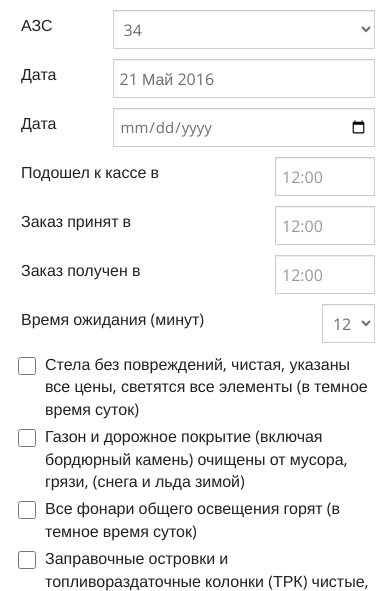
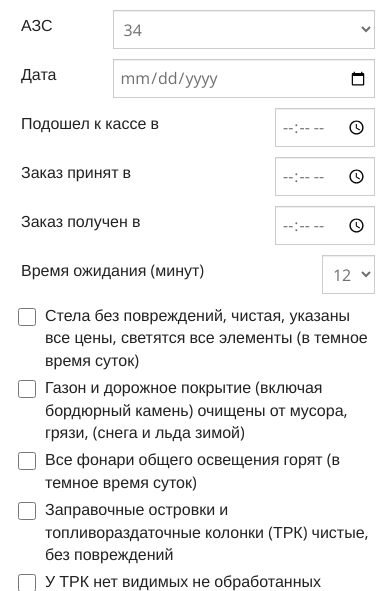
Before and after one commit to nixxa/SecretShopper, a Flask app: template frontui/templates/mobile/questionnaire.html in a window 390 px wide. Shown: the part 50-641 px from the top of the page. Run offline with Flask 2, Linux system fonts and the light colour scheme; the template is opened without the code that fills it, so the values that code supplies are empty; some libraries are stand-ins or nearby versions.

Commit message:
Native date & time mobile controls

```diff
--- a/frontui/static/content/site-mobile.css
+++ b/frontui/static/content/site-mobile.css
@@ -153,8 +153,16 @@ body {
 /* --- end margins and paddings --- */
 
 /* --- begin mobile form styles --- */
+input[type='date'],
+input[type='time'] {
+  -moz-appearance: none;
+  -webkit-appearance: none;
+}
+
 input[type='text'],
 input[type='number'],
+input[type='date'],
+input[type='time'],
 select,
 textarea {
   font-size: 16px !important;
--- a/frontui/templates/mobile/questionnaire.html
+++ b/frontui/templates/mobile/questionnaire.html
@@ -50,7 +50,7 @@
                     </select>
                 </div>
             </div>
-            <div class="row mt10">
+            <!--<div class="row mt10">
                 <div class="col-xs-3">
                     <label class="mobile-form">Дата</label>
                 </div>
@@ -62,7 +62,7 @@
                             data-isodate="2016-05-21"
                             value="21 Май 2016" />
                 </div>
-            </div><!-- /.row -->
+            </div> /.row -->
             <div class="row mt10">
                 <div class="col-xs-3">
                     <label class="mobile-form">Дата</label>
@@ -75,7 +75,7 @@
                 <div class="col-xs-8"><label class="mobile-form">Подошел к кассе в</label></div>
                 <div class="col-xs-4 text-right">
                     <div class="form-xs">
-                        <input type="text" name="cashbox_at" class="form-control mobile-form" placeholder="12:00" />
+                        <input type="time" name="cashbox_at" class="form-control mobile-form" placeholder="12:00" />
                     </div>
                 </div>
             </div><!-- /.row -->
@@ -83,7 +83,7 @@
                 <div class="col-xs-8"><label class="mobile-form">Заказ принят в</label></div>
                 <div class="col-xs-4 text-right">
                     <div class="form-xs">
-                        <input type="text" name="ordered_at" class="form-control mobile-form" placeholder="12:00" />
+                        <input type="time" name="ordered_at" class="form-control mobile-form" placeholder="12:00" />
                     </div>
                 </div>
             </div><!-- /.row -->
@@ -91,7 +91,7 @@
                 <div class="col-xs-8"><label class="mobile-form">Заказ получен в</label></div>
                 <div class="col-xs-4 text-right">
                     <div class="form-xs">
-                        <input type="text" name="got_at" class="form-control mobile-form" placeholder="12:00" />
+                        <input type="time" name="got_at" class="form-control mobile-form" placeholder="12:00" />
                     </div>
                 </div>
             </div><!-- /.row -->
```
